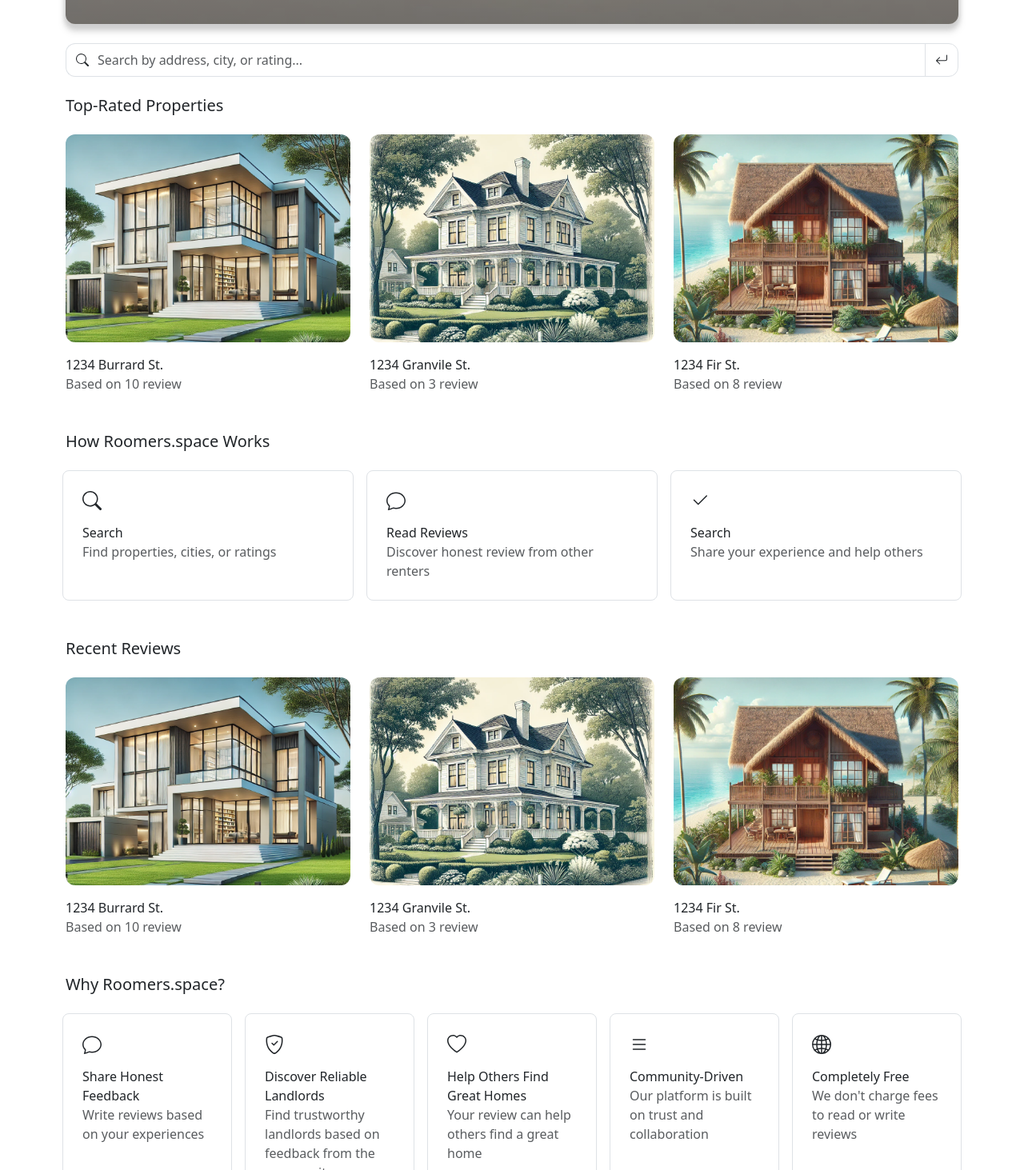
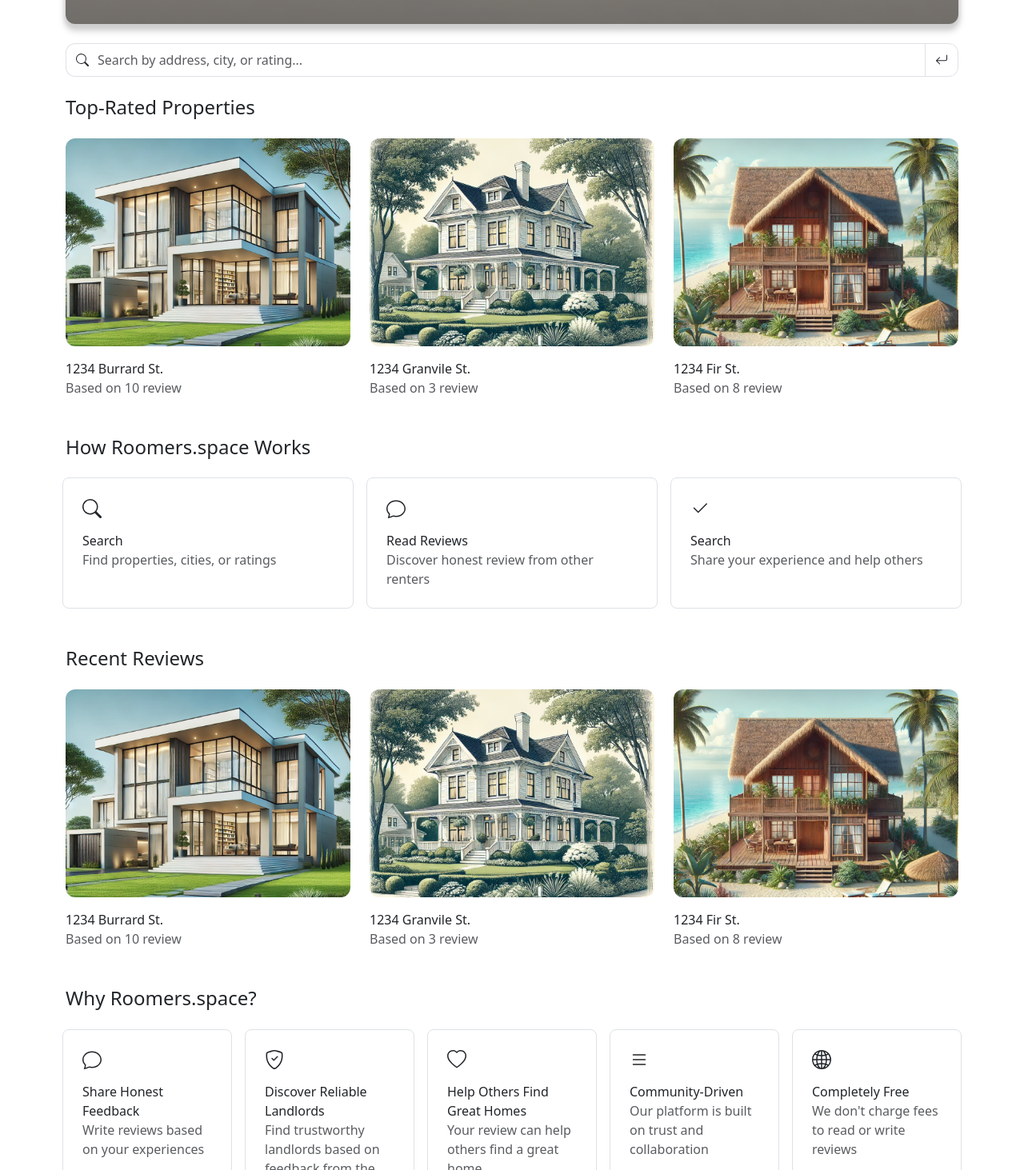
Before and after one commit to bises7/Roomers, a Next.js app: page / in a window 1280 px wide. Shown: the part 706-2169 px from the top of the page at 80% size. Built offline with nearby package versions, Linux system fonts and the light colour scheme.

Commit message:
Change h5 to h4

```diff
--- a/src/app/components/Homepage/HowItWorks.tsx
+++ b/src/app/components/Homepage/HowItWorks.tsx
@@ -4,13 +4,13 @@ import InformationBox from "./InformationBox";
 import { BsChat, BsCheck2, BsSearch } from "react-icons/bs";
 
 interface Props {
-  className: string
+  className: string;
 }
 
 const HowItWorks: NextPage<Props> = ({}) => {
   return (
     <div className="mt-5">
-      <h5>How Roomers.space Works</h5>
+      <h4>How Roomers.space Works</h4>
       <Row className="mt-4">
         <InformationBox
           icon={<BsSearch size={24} />}
--- a/src/app/components/Homepage/RecentReviews.tsx
+++ b/src/app/components/Homepage/RecentReviews.tsx
@@ -8,9 +8,8 @@ import Property2Image from "../../../public/images/property2.png";
 import Property3Image from "../../../public/images/property3.png";
 
 interface Props {
-  className: string
+  className: string;
 }
-
 
 const RecentReviews: NextPage<Props> = ({}) => {
   const [interval] = useState(5000);
@@ -64,7 +63,7 @@ const RecentReviews: NextPage<Props> = ({}) => {
 
   return (
     <div className="mt-5">
-      <h5>Recent Reviews</h5>
+      <h4>Recent Reviews</h4>
       <CarouselComponent carouselItems={carouselItems} />
     </div>
   );
--- a/src/app/components/Homepage/TopRated.tsx
+++ b/src/app/components/Homepage/TopRated.tsx
@@ -58,7 +58,7 @@ function TopRated() {
 
   return (
     <div className="mt-4">
-      <h5>Top-Rated Properties</h5>
+      <h4>Top-Rated Properties</h4>
       <CarouselComponent carouselItems={carouselItems} />
     </div>
   );
--- a/src/app/components/Homepage/WhyRoomers.tsx
+++ b/src/app/components/Homepage/WhyRoomers.tsx
@@ -10,13 +10,13 @@ import {
 } from "react-icons/bs";
 
 interface Props {
-  className: string
+  className: string;
 }
 
 const WhyRoomers: NextPage<Props> = ({}) => {
   return (
     <div className="mt-5">
-      <h5>Why Roomers.space?</h5>
+      <h4>Why Roomers.space?</h4>
       <Row className="mt-4">
         <InformationBox
           icon={<BsChat size={24} />}
@@ -26,7 +26,9 @@ const WhyRoomers: NextPage<Props> = ({}) => {
         <InformationBox
           icon={<BsShieldCheck size={24} />}
           title={"Discover Reliable Landlords"}
-          info={"Find trustworthy landlords based on feedback from the community"}
+          info={
+            "Find trustworthy landlords based on feedback from the community"
+          }
         />
         <InformationBox
           icon={<BsHeart size={24} />}
```
